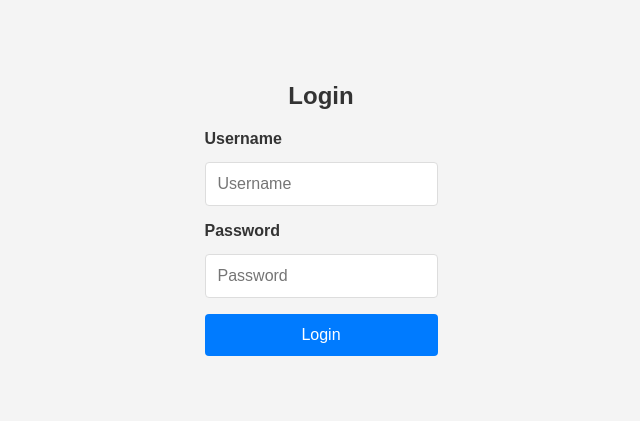
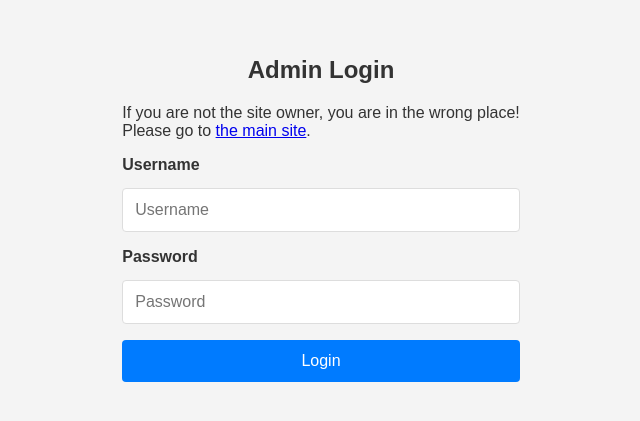
Before and after one commit to sdg877/hj_frontend, a React (Vite) app in the folder frontend/hj/: page /login in a window 1280 px wide. Shown: the part 191-612 px from the top of the page, without its empty margins (319-959 px from the left). Built offline with nearby package versions, Linux system fonts and the light colour scheme.

Commit message:
Redirect text added for admin login page

```diff
--- a/frontend/hj/src/admin/forms/Login.jsx
+++ b/frontend/hj/src/admin/forms/Login.jsx
@@ -29,7 +29,12 @@ const Login = () => {
 
   return (
     <div className="login-container">
-      <h2 className="title">Login</h2>
+      <h2 className="title">Admin Login</h2>
+
+      <p className="admin-warning">
+        If you are not the site owner, you are in the wrong place! <br/>
+        Please go to <a href="/">the main site</a>.
+      </p>
 
       <form onSubmit={handleLogin}>
         <div className="form-group">
```
